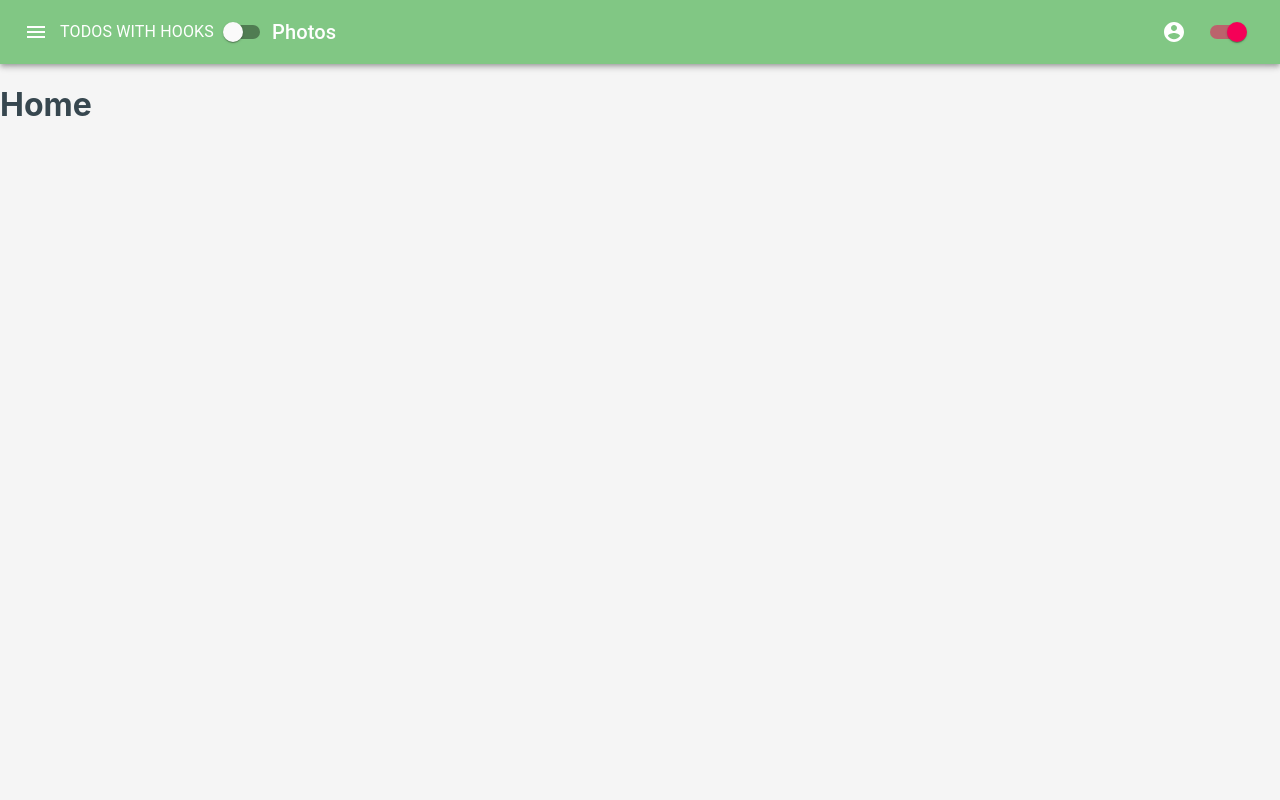
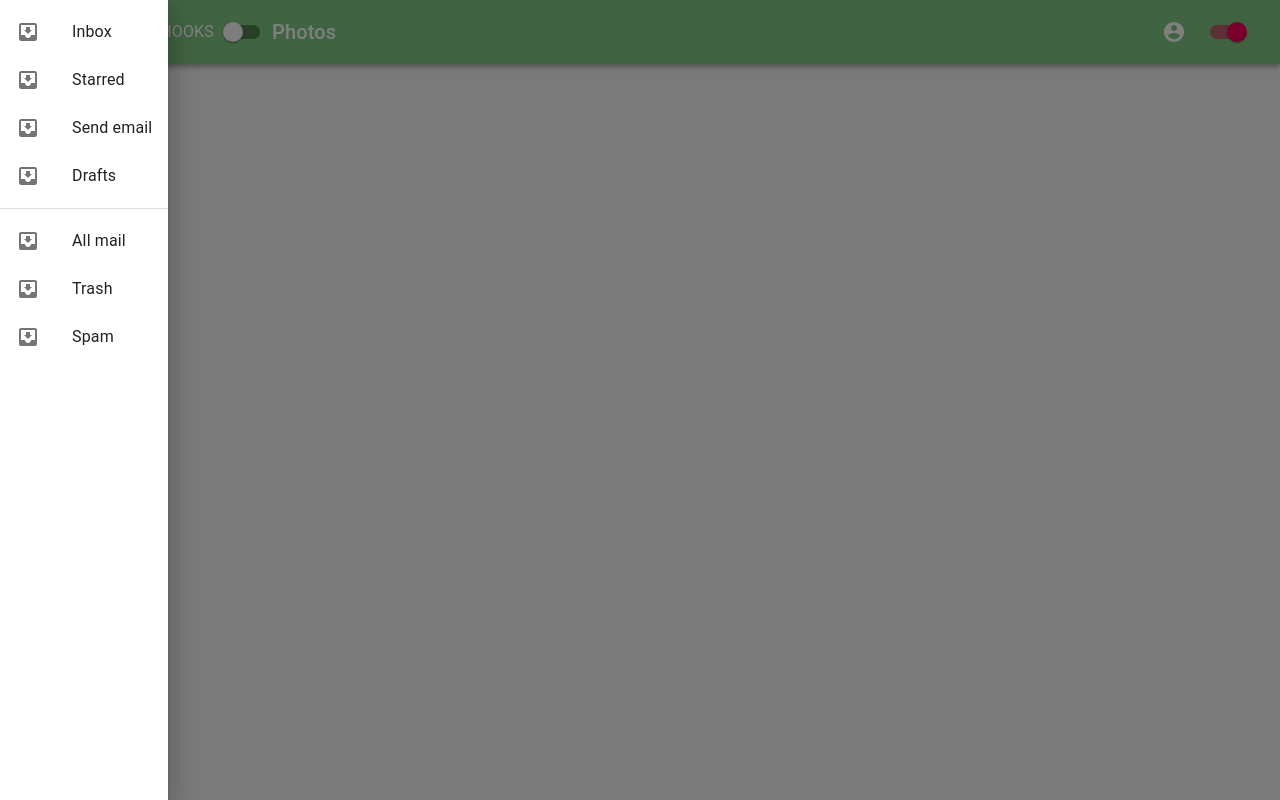
Before and after one commit to kine1991/todo-react-hooks, a React (Create React App) app: page / in a window 1280 px wide. Both pictures are taken after a click on the button 36 px from the left and 32 px from the top of the page. Built offline with nearby package versions, Linux system fonts and the light colour scheme.

Commit message:
added navbar 2

```diff
--- a/src/components/navbar/navbar.component.jsx
+++ b/src/components/navbar/navbar.component.jsx
@@ -8,6 +8,14 @@ import MenuIcon from '@material-ui/icons/Menu';
 import MenuItem from '@material-ui/core/MenuItem';
 import Menu from '@material-ui/core/Menu';
 import AccountCircle from '@material-ui/icons/AccountCircle';
+import SwipeableDrawer from '@material-ui/core/SwipeableDrawer';
+import List from '@material-ui/core/List';
+import Divider from '@material-ui/core/Divider';
+import ListItem from '@material-ui/core/ListItem';
+import ListItemIcon from '@material-ui/core/ListItemIcon';
+import ListItemText from '@material-ui/core/ListItemText';
+import InboxIcon from '@material-ui/icons/MoveToInbox';
+
 
 import { ThemeContext } from '../../contexts/theme.context'
 import { useStyles } from './navbar.styles'
@@ -21,8 +29,11 @@ const Navbar = () => {
     const [auth, setAuth] = React.useState(true);
     const [anchorEl, setAnchorEl] = React.useState(null);
     const open = Boolean(anchorEl);
+    const [openDrawer, setOpenDrawer] = React.useState(false)
 
-    console.log(anchorEl)
+    const listItems1 = ['Inbox', 'Starred', 'Send email', 'Drafts']
+    const listItems2 = ['All mail', 'Trash', 'Spam']
+
     function handleMenu(e) {
       setAnchorEl(e.currentTarget);
     }
@@ -30,12 +41,12 @@ const Navbar = () => {
     function handleClose() {
       setAnchorEl(null);
     }
+
     return (
-        <AppBar className={classes.navbar}  /*color='primary'*/ position='static' style={{ height: "64px" }}>
+      <div>
+        <AppBar className={classes.navbar} position='static' style={{ height: "64px" }}>
           <Toolbar>
-                <IconButton edge="start" className={classes.menuButton} color="inherit" aria-label="menu">
-                    <MenuIcon />
-                </IconButton>
+            <IconButton onClick={() => setOpenDrawer(!openDrawer)} edge="start" className={classes.menuButton} color="inherit" aria-label="menu"><MenuIcon /></IconButton>
             <Typography color='inherit'>TODOS WITH HOOKS</Typography>
             <Switch  checked={isDarkMode} onChange={toggleTheme}/>
             <Typography variant="h6" className={classes.title}>Photos</Typography>
@@ -53,6 +64,22 @@ const Navbar = () => {
             <Switch checked={auth} onChange={(e) => setAuth(e.target.checked)} aria-label="login switch" />
           </Toolbar>
         </AppBar>
+
+        <SwipeableDrawer open={openDrawer} onClose={() => setOpenDrawer(false)}>
+          <List>
+            {listItems1.map((text, i) => (
+              <ListItem button key={text}><ListItemIcon><InboxIcon /></ListItemIcon><ListItemText primary={text} /></ListItem>
+            ))}
+          </List>
+          <Divider />
+          <List>
+            {listItems2.map((text, i) => (
+              <ListItem button key={text}><ListItemIcon><InboxIcon /></ListItemIcon><ListItemText primary={text} /></ListItem>
+            ))}
+          </List>
+        </SwipeableDrawer>
+
+      </div>
     )
 }
 
@@ -65,136 +92,3 @@ export default Navbar
 // ********************
 // ********************
 // ********************
-
-// import React from 'react';
-// import { makeStyles } from '@material-ui/core/styles';
-// import SwipeableDrawer from '@material-ui/core/SwipeableDrawer';
-// import Button from '@material-ui/core/Button';
-// import List from '@material-ui/core/List';
-// import Divider from '@material-ui/core/Divider';
-// import ListItem from '@material-ui/core/ListItem';
-// import ListItemIcon from '@material-ui/core/ListItemIcon';
-// import ListItemText from '@material-ui/core/ListItemText';
-// import InboxIcon from '@material-ui/icons/MoveToInbox';
-// import MailIcon from '@material-ui/icons/Mail';
-
-// const useStyles = makeStyles({
-//   list: {
-//     width: 250,
-//   },
-//   fullList: {
-//     width: 'auto',
-//   },
-// });
-
-// export default function SwipeableTemporaryDrawer() {
-//   const classes = useStyles();
-//   const [state, setState] = React.useState({
-//     top: false,
-//     left: false,
-//     bottom: false,
-//     right: false,
-//   });
-
-//   const toggleDrawer = (side, open) => event => {
-//     if (event && event.type === 'keydown' && (event.key === 'Tab' || event.key === 'Shift')) {
-//       return;
-//     }
-
-//     setState({ ...state, [side]: open });
-//   };
-
-//   const sideList = side => (
-//     <div
-//       className={classes.list}
-//       role="presentation"
-//       onClick={toggleDrawer(side, false)}
-//       onKeyDown={toggleDrawer(side, false)}
-//     >
-//       <List>
-//         {['Inbox', 'Starred', 'Send email', 'Drafts'].map((text, index) => (
-//           <ListItem button key={text}>
-//             <ListItemIcon>{index % 2 === 0 ? <InboxIcon /> : <MailIcon />}</ListItemIcon>
-//             <ListItemText primary={text} />
-//           </ListItem>
-//         ))}
-//       </List>
-//       <Divider />
-//       <List>
-//         {['All mail', 'Trash', 'Spam'].map((text, index) => (
-//           <ListItem button key={text}>
-//             <ListItemIcon>{index % 2 === 0 ? <InboxIcon /> : <MailIcon />}</ListItemIcon>
-//             <ListItemText primary={text} />
-//           </ListItem>
-//         ))}
-//       </List>
-//     </div>
-//   );
-
-//   const fullList = side => (
-//     <div
-//       className={classes.fullList}
-//       role="presentation"
-//       onClick={toggleDrawer(side, false)}
-//       onKeyDown={toggleDrawer(side, false)}
-//     >
-//       <List>
-//         {['Inbox', 'Starred', 'Send email', 'Drafts'].map((text, index) => (
-//           <ListItem button key={text}>
-//             <ListItemIcon>{index % 2 === 0 ? <InboxIcon /> : <MailIcon />}</ListItemIcon>
-//             <ListItemText primary={text} />
-//           </ListItem>
-//         ))}
-//       </List>
-//       <Divider />
-//       <List>
-//         {['All mail', 'Trash', 'Spam'].map((text, index) => (
-//           <ListItem button key={text}>
-//             <ListItemIcon>{index % 2 === 0 ? <InboxIcon /> : <MailIcon />}</ListItemIcon>
-//             <ListItemText primary={text} />
-//           </ListItem>
-//         ))}
-//       </List>
-//     </div>
-//   );
-
-//   return (
-//     <div>
-//       <Button onClick={toggleDrawer('left', true)}>Open Left</Button>
-//       <Button onClick={toggleDrawer('right', true)}>Open Right</Button>
-//       <Button onClick={toggleDrawer('top', true)}>Open Top</Button>
-//       <Button onClick={toggleDrawer('bottom', true)}>Open Bottom</Button>
-//       <SwipeableDrawer
-//         open={state.left}
-//         onClose={toggleDrawer('left', false)}
-//         onOpen={toggleDrawer('left', true)}
-//       >
-//         {sideList('left')}
-//       </SwipeableDrawer>
-//       <SwipeableDrawer
-//         anchor="top"
-//         open={state.top}
-//         onClose={toggleDrawer('top', false)}
-//         onOpen={toggleDrawer('top', true)}
-//       >
-//         {fullList('top')}
-//       </SwipeableDrawer>
-//       <SwipeableDrawer
-//         anchor="bottom"
-//         open={state.bottom}
-//         onClose={toggleDrawer('bottom', false)}
-//         onOpen={toggleDrawer('bottom', true)}
-//       >
-//         {fullList('bottom')}
-//       </SwipeableDrawer>
-//       <SwipeableDrawer
-//         anchor="right"
-//         open={state.right}
-//         onClose={toggleDrawer('right', false)}
-//         onOpen={toggleDrawer('right', true)}
-//       >
-//         {sideList('right')}
-//       </SwipeableDrawer>
-//     </div>
-//   );
-// }
```
Lines whose indentation alone changed are shown as unchanged.
